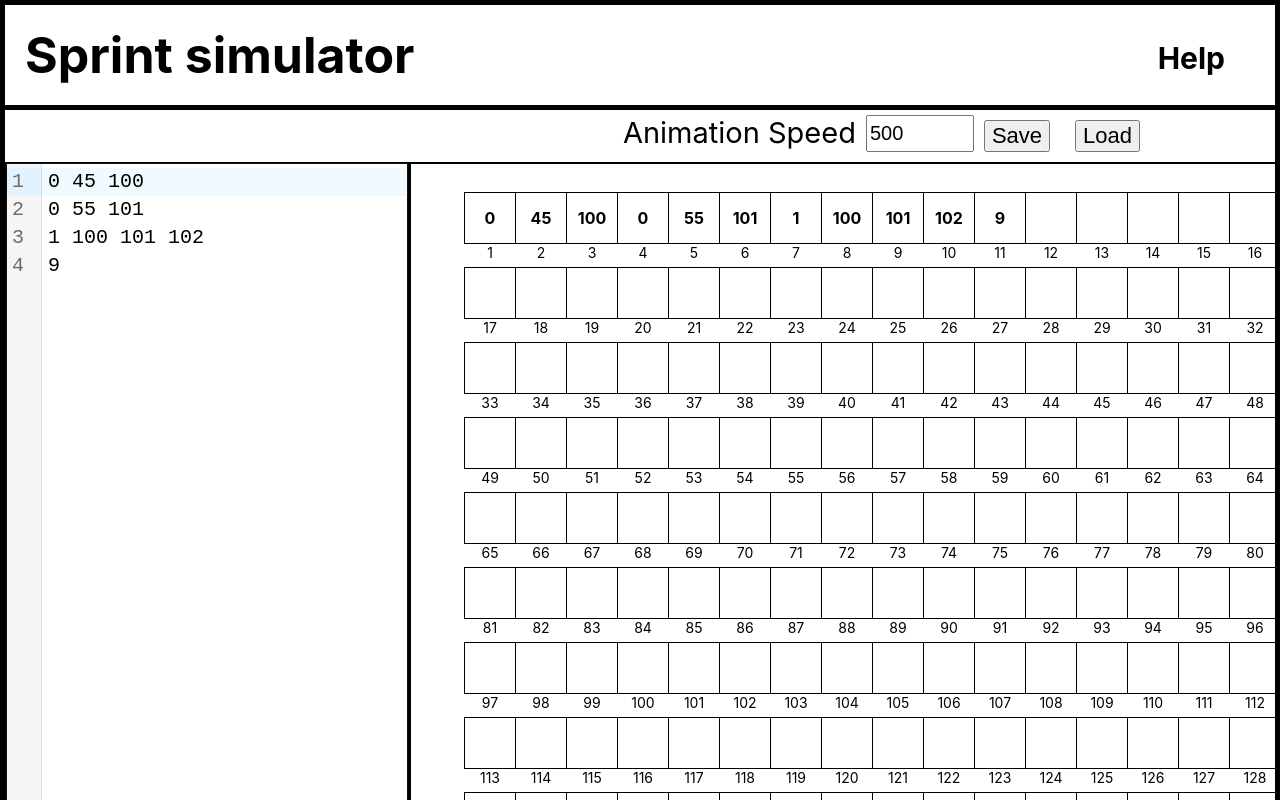
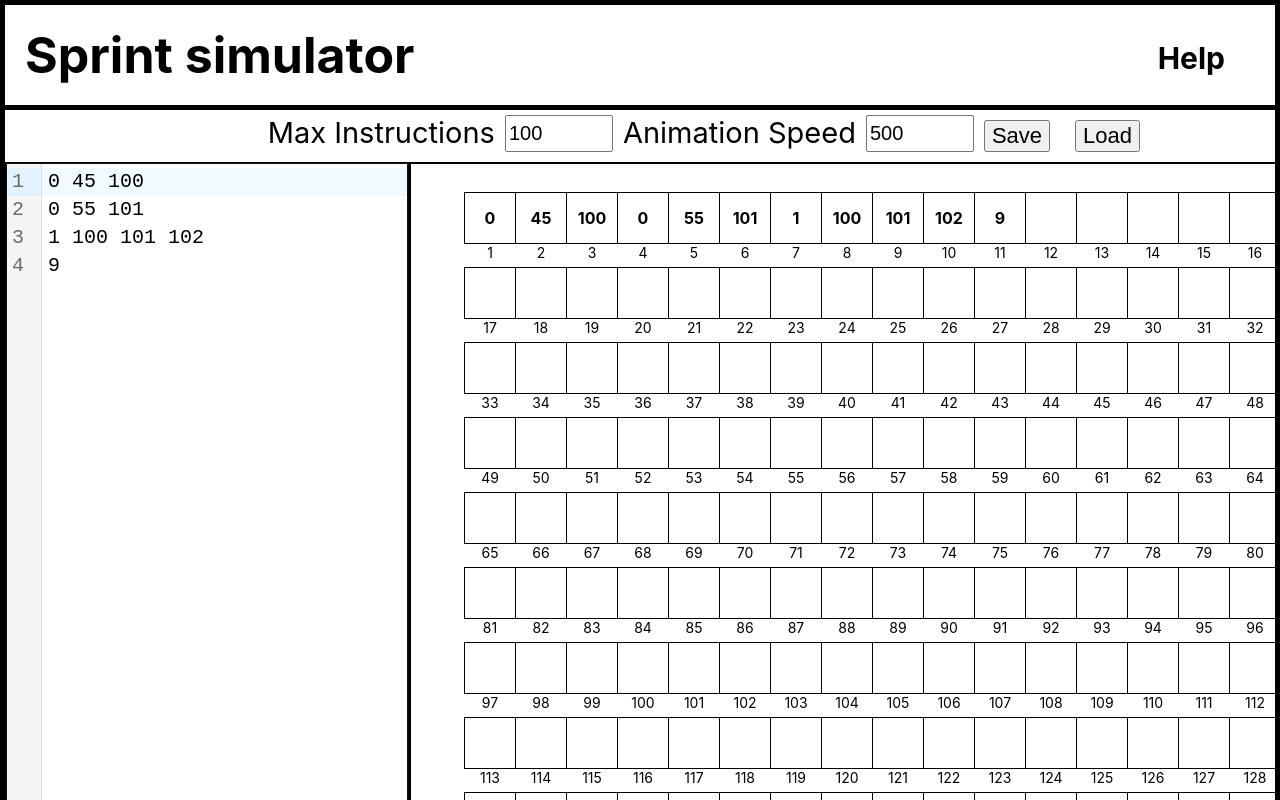
Before and after one commit to ashishkujoy/sprint-ui, a React (Create React App) app: page / in a window 1280 px wide. Shown: the top 800 px of the page. Built offline with nearby package versions, Linux system fonts and the light colour scheme.

Commit message:
Adds max instruction selection counter

```diff
--- a/src/App.js
+++ b/src/App.js
@@ -45,8 +45,16 @@ function App() {
         <div className={modalOpen ? 'disabled-screen' : ''}>
           <div className='load-save'>
             <AnimationSpeedSelector
-              animationSpeed={state.animationDelay}
-              onSpeedChange={(speed) => dispatch(Actions.setAnimationSpeed(speed))}
+              title='Max Instructions'
+              value={state.maxInstruction}
+              min={100}
+              onChange={(maxInstruction) => dispatch(Actions.setMaxInstructions(maxInstruction))}
+            />
+            <AnimationSpeedSelector
+              title='Animation Speed'
+              value={state.animationDelay}
+              min={0}
+              onChange={(speed) => dispatch(Actions.setAnimationSpeed(speed))}
             />
             <button onClick={() => dispatch(Actions.showSaveProgramModal)}>Save</button>
             <button onClick={() => dispatch(Actions.showLoadProgramModal)}>Load</button>
--- a/src/components/AnimationSpeedSelector.jsx
+++ b/src/components/AnimationSpeedSelector.jsx
@@ -1,15 +1,15 @@
 
-const AnimationSpeedSelector = ({ animationSpeed, onSpeedChange }) => {
-    const updateSpeed = ({target: {value}}) => {
-        const speed = parseInt(value);
-        if (speed > 0) {
-            onSpeedChange(speed);
+const AnimationSpeedSelector = ({ value, onChange, title, min }) => {
+    const updateValue = ({ target: { value } }) => {
+        const val = parseInt(value);
+        if (val > 0) {
+            onChange(val);
         }
     };
 
     return <div className='animation-speed'>
-        <span>Animation Speed</span>
-        <input type='number' min={1} value={animationSpeed} onChange={updateSpeed}></input>
+        <span>{title}</span>
+        <input type='number' min={min} value={value} onChange={updateValue}></input>
     </div>
 }
 
--- a/src/state.js
+++ b/src/state.js
@@ -59,7 +59,7 @@ const markPCAndArgs = (registers, sprint) => {
 }
 
 const executeCode = (state, action) => {
-    const sprint = Sprint.getInstance(100, 144, action.code, { readNumber: () => userInput });
+    const sprint = Sprint.getInstance(state.maxInstruction, 144, action.code, { readNumber: () => userInput });
     const initialReg = newCellsWithCode(state.code);
     const registers = markPCAndArgs(
         [...initialReg],
@@ -164,6 +164,8 @@ const loadProgram = (state, { programName }) => {
     }
 }
 
+const setMaxInstructions = (state, {maxInstruction}) => ({...state, maxInstruction})
+
 export const initialState = {
     registers: registersWithCode({}, { code: placeholderCode }).registers,
     executionResult: [],
@@ -184,7 +186,8 @@ export const initialState = {
     showLoadProgramModal: false,
     userInput: undefined,
     inputRequiredFromUser: false,
-    inputModalOpen: false
+    inputModalOpen: false,
+    maxInstruction: 100
 }
 
 export const reducer = (state, action) => {
@@ -209,6 +212,7 @@ export const reducer = (state, action) => {
         case 'ShowInputModal': return showInputModal(state)
         case 'LoadProgram': return loadProgram(state, action)
         case 'SetAnimationSpeed' : return setAnimationSpeed(state, action)
+        case 'SetMaxInstructions': return setMaxInstructions(state, action)
         default: return state
     }
 }
@@ -233,5 +237,7 @@ export const Actions = {
     saveProgram: (programName) => ({ type: 'SaveProgram', programName }),
     setInput: (input) => ({ type: 'SetInput', input }),
     loadProgram: (programName) => ({ type: 'LoadProgram', programName }),
-    setAnimationSpeed: (speed) => ({ type: 'SetAnimationSpeed', speed})
+    setAnimationSpeed: (speed) => ({ type: 'SetAnimationSpeed', speed }),
+    setMaxInstructions: (maxInstruction) => ({ type: 'SetMaxInstructions', maxInstruction }),
+
 }
```
